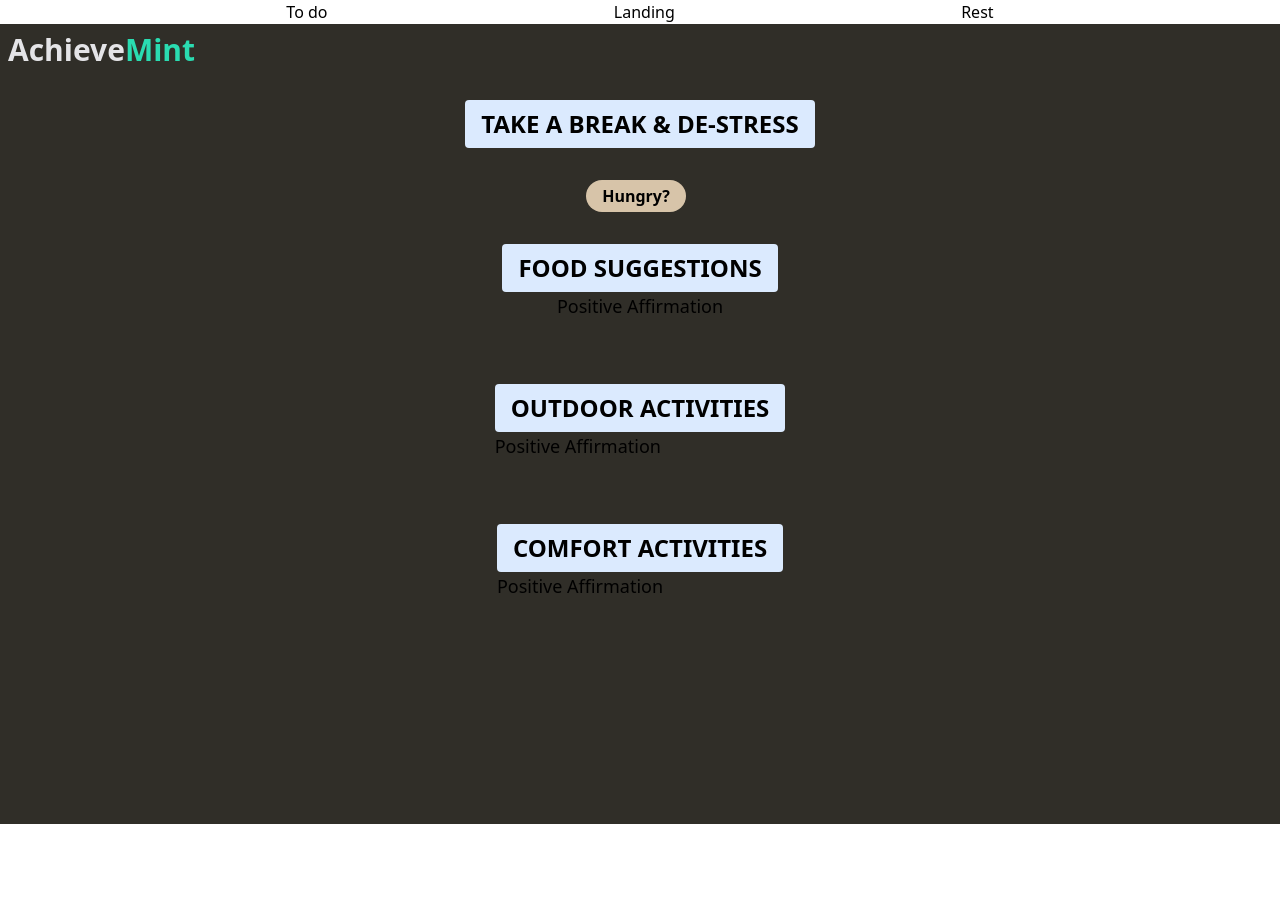
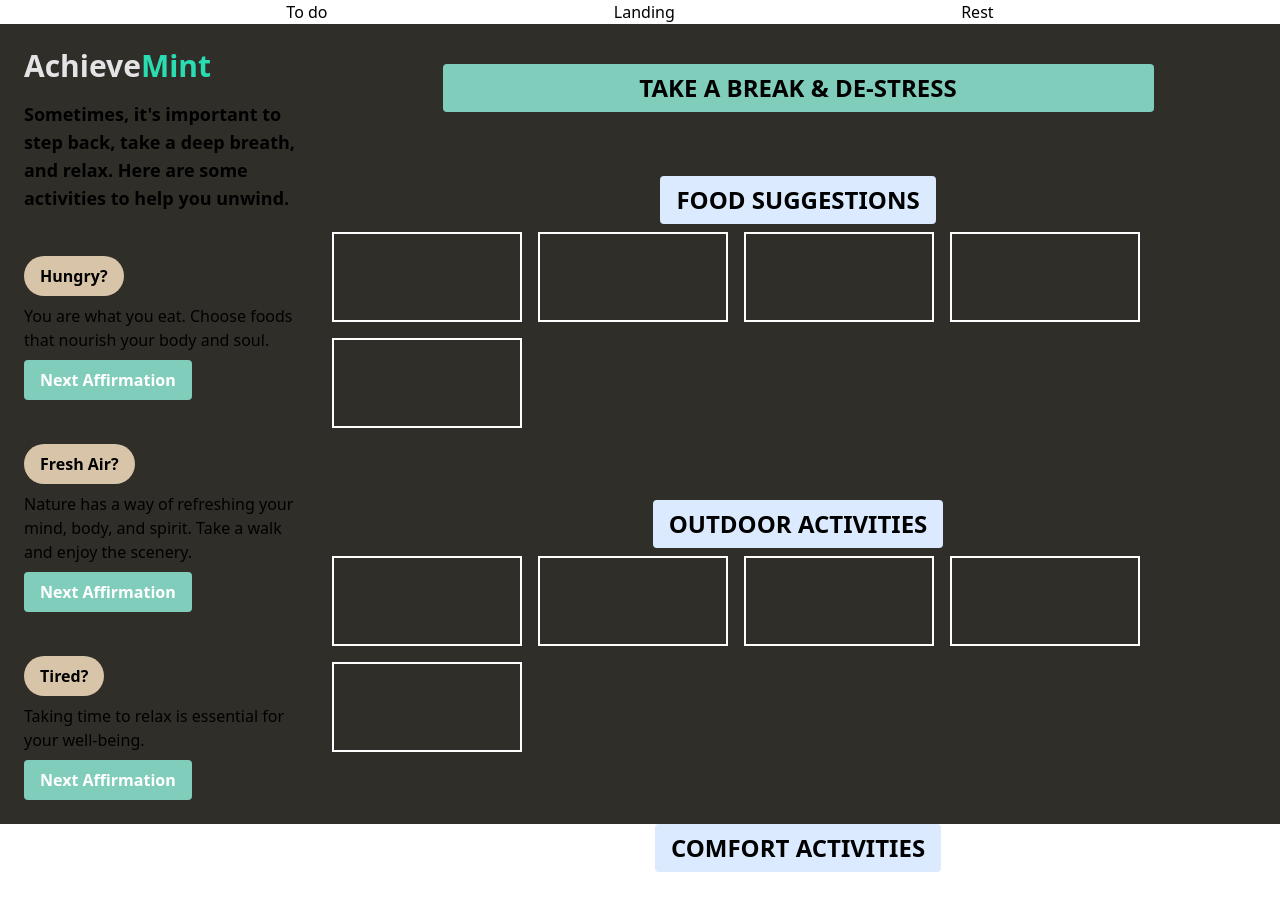
Before and after one commit to devsoc-unsw/trainee-saturn-24t1, a React (Create React App) app in the folder frontend/: page /rest in a window 1280 px wide. Shown: the top 910 px of the page. Before the commit the page ends 824 px from the top, so only its background shows below. Built offline with nearby package versions, Linux system fonts and the light colour scheme.

Commit message:
template for page

```diff
--- a/frontend/src/screens/Rest.js
+++ b/frontend/src/screens/Rest.js
@@ -1,52 +1,146 @@
+import React, { useState } from 'react';
+
 function Rest() {
+    const foodAffirmations = [
+        "You are what you eat. Choose foods that nourish your body and soul.",
+        "Enjoying a delicious meal is a form of self care. Take your time and savor every bite.",
+        "Feeling like you could eat a horse? Trot over to Yallah Eats.",
+        "Need an icy pick-me-up? Soul Origin's iced coffee is like a cold splash of motivation",
+        "Food is fuel for your body. Choose meals that give you energy and vitality.",
+        "Eating mindfully can help you appreciate the taste, texture, and aroma of your food."
+    ];
+
+    const outdoorAffirmations = [
+        "Nature has a way of refreshing your mind, body, and spirit. Take a walk and enjoy the scenery.",
+        "Need a change of scenery? Take a stroll on the UNSW walking track and soak up some Vitamin D",
+        "Breathing in fresh air can invigorate your senses and clear your mind.",
+        "Step outside and take a deep breath.",
+        "Connecting with nature can inspire creativity and reduce stress. ",
+        "Spending time outdoors can improve your mood and boost your immune system.",
+    ];
+
+    const comfortAffirmations = [
+        "Taking time to relax is essential for your well-being.",
+        "Give yourself permission to rest and recharge.",
+        "Comfort activities can help you unwind and reduce stress.",
+        "Pamper yourself with self-care habits that make you feel good inside and out.",
+        "Surround yourself with things that bring you comfort.",
+        "Finding comfort in small moments can bring a sense of contentment and happiness.",
+        "Cherish the little things in life.",
+        "Need a break from the hustle? Slip into the UNSW sleeping pod for a quick recharge."
+    ];
+
+    const [foodIndex, setFoodIndex] = useState(0);
+    const [outdoorIndex, setOutdoorIndex] = useState(0);
+    const [comfortIndex, setComfortIndex] = useState(0);
+
+    const changeFoodAffirmation = () => {
+        setFoodIndex((foodIndex + 1) % foodAffirmations.length);
+    };
+
+    const changeOutdoorAffirmation = () => {
+        setOutdoorIndex((outdoorIndex + 1) % outdoorAffirmations.length);
+    };
+
+    const changeComfortAffirmation = () => {
+        setComfortIndex((comfortIndex + 1) % comfortAffirmations.length);
+    };
+
     return (
-
-      <div className="h-screen p-2 bg-[#302E28]">
+        <div className="h-screen p-2 bg-[#302E28] flex">
+            <div className="w-1/4 p-4 flex flex-col justify-between">
+                <div className="flex flex-col items-start">
                     <h1 className="text-3xl font-bold">
                         <span className="text-zinc-200">Achieve</span><span className="text-[#2ADCB1]">Mint</span>
-          {/* <img src=""></img> */}
                     </h1>
-
+                    <p className="text-lg font-semibold mt-4">Sometimes, it's important to step back, take a deep breath, and relax. Here are some activities to help you unwind.</p>
+                </div>
+                <div className="flex flex-col items-start mt-8">
+                    <div className="bg-[#D7C4A9] text-black font-bold rounded-full px-4 py-2 text-center">Hungry?</div>
+                    <p className="mt-2">{foodAffirmations[foodIndex]}</p>
+                    <button className="bg-[#80CDBB] hover:bg-[#D7C4A9] text-white font-bold py-2 px-4 mt-2 rounded" onClick={changeFoodAffirmation}>Next Affirmation</button>
+                </div>
+                <div className="flex flex-col items-start mt-8">
+                    <div className="bg-[#D7C4A9] text-black font-bold rounded-full px-4 py-2 text-center">Fresh Air?</div>
+                    <p className="mt-2">{outdoorAffirmations[outdoorIndex]}</p>
+                    <button className="bg-[#80CDBB] hover:bg-[#D7C4A9] text-white font-bold py-2 px-4 mt-2 rounded" onClick={changeOutdoorAffirmation}>Next Affirmation</button>
+                </div>
+                <div className="flex flex-col items-start mt-8">
+                    <div className="bg-[#D7C4A9] text-black font-bold rounded-full px-4 py-2 text-center">Tired?</div>
+                    <p className="mt-2">{comfortAffirmations[comfortIndex]}</p>
+                    <button className="bg-[#80CDBB] hover:bg-[#D7C4A9] text-white font-bold py-2 px-4 mt-2 rounded" onClick={changeComfortAffirmation}>Next Affirmation</button>
+                </div>
+            </div>
+            <div className="w-3/4">
                 <div className="flex flex-col items-center">
 
-        <div className="text-2xl font-bold mt-8 self-center bg-blue-100 px-4 py-2 rounded">
-          TAKE A BREAK & DE-STRESS
+                    <div className="mt-8 w-3/4 flex flex-col items-center self-center bg-[#80CDBB] px-4 py-2 rounded">
+                        <h2 className="text-2xl font-bold">TAKE A BREAK & DE-STRESS</h2>
                     </div>
 
                     <div className="mt-8 w-full flex flex-col items-center">
-        <div className="bg-[#D7C4A9] text-black font-bold mr-2 rounded-full px-4 py-1">Hungry?</div>
                         <h2 className="text-2xl font-bold mt-8 self-center bg-blue-100 px-4 py-2 rounded">
                             FOOD SUGGESTIONS
                         </h2>
-          <p className="text-lg">Positive Affirmation</p>
-          {/* Image 1 - eg yallah eats */}
-          {/* Image 2 */}
-          {/* Image 3 */}
-          {/* Image 4 */}
+                        <div className="image-row">
+                            <div className="image-box"></div> {/* Image Box 1 */}
+                            <div className="image-box"></div> {/* Image Box 2 */}
+                            <div className="image-box"></div> {/* Image Box 3 */}
+                            <div className="image-box"></div> {/* Image Box 4 */}
+                            <div className="image-box"></div> {/* Image Box 5 */}
+                        </div>
                     </div>
 
-        <div className="mt-8">
+                    <div className="mt-8 w-full flex flex-col items-center">
                         <h2 className="text-2xl font-bold mt-8 self-center bg-blue-100 px-4 py-2 rounded">
                             OUTDOOR ACTIVITIES
                         </h2>
-          {/* Image 1 - eg meditation  */}
-          {/* Image 2 */}
-          {/* Image 3 */}
-          {/* Image 4 */}
-          <p className="text-lg">Positive Affirmation</p>
+                        <div className="image-row">
+                            <div className="image-box"></div> {/* Image Box 1 */}
+                            <div className="image-box"></div> {/* Image Box 2 */}
+                            <div className="image-box"></div> {/* Image Box 3 */}
+                            <div className="image-box"></div> {/* Image Box 4 */}
+                            <div className="image-box"></div> {/* Image Box 5 */}
+                        </div>
                     </div>
 
-        <div className="mt-8">
+                    <div className="mt-8 w-full flex flex-col items-center">
                         <h2 className="text-2xl font-bold mt-8 self-center bg-blue-100 px-4 py-2 rounded">
                             COMFORT ACTIVITIES
                         </h2>
-          {/* Image 1- eg netflix */}
-          {/* Image 2 */}
-          {/* Image 3 */}
-          {/* Image 4 */}
-          <p className="text-lg">Positive Affirmation</p>
+                        <div className="image-row">
+                            <div className="image-box"></div> {/* Image Box 1 */}
+                            <div className="image-box"></div> {/* Image Box 2 */}
+                            <div className="image-box"></div> {/* Image Box 3 */}
+                            <div className="image-box"></div> {/* Image Box 4 */}
+                            <div className="image-box"></div> {/* Image Box 5 */}
                         </div>
                     </div>
+
+                </div>
+            </div>
+
+            {/* styles for image boxes that will b replaced by the images  */}
+            <style>
+                {`
+                .image-row {
+                    display: flex;
+                    flex-wrap: wrap;
+                }
+
+                .image-box {
+                    width: 190px;
+                    height: 90px;
+                    border: 2px solid white;
+                    margin: 8px;
+                    transition: transform 0.3s ease;
+                }
+
+                .image-box:hover {
+                    transform: scale(1.4);
+                }
+                `}
+            </style>
         </div>
     );
 }
```
Lines whose indentation alone changed are shown as unchanged.
